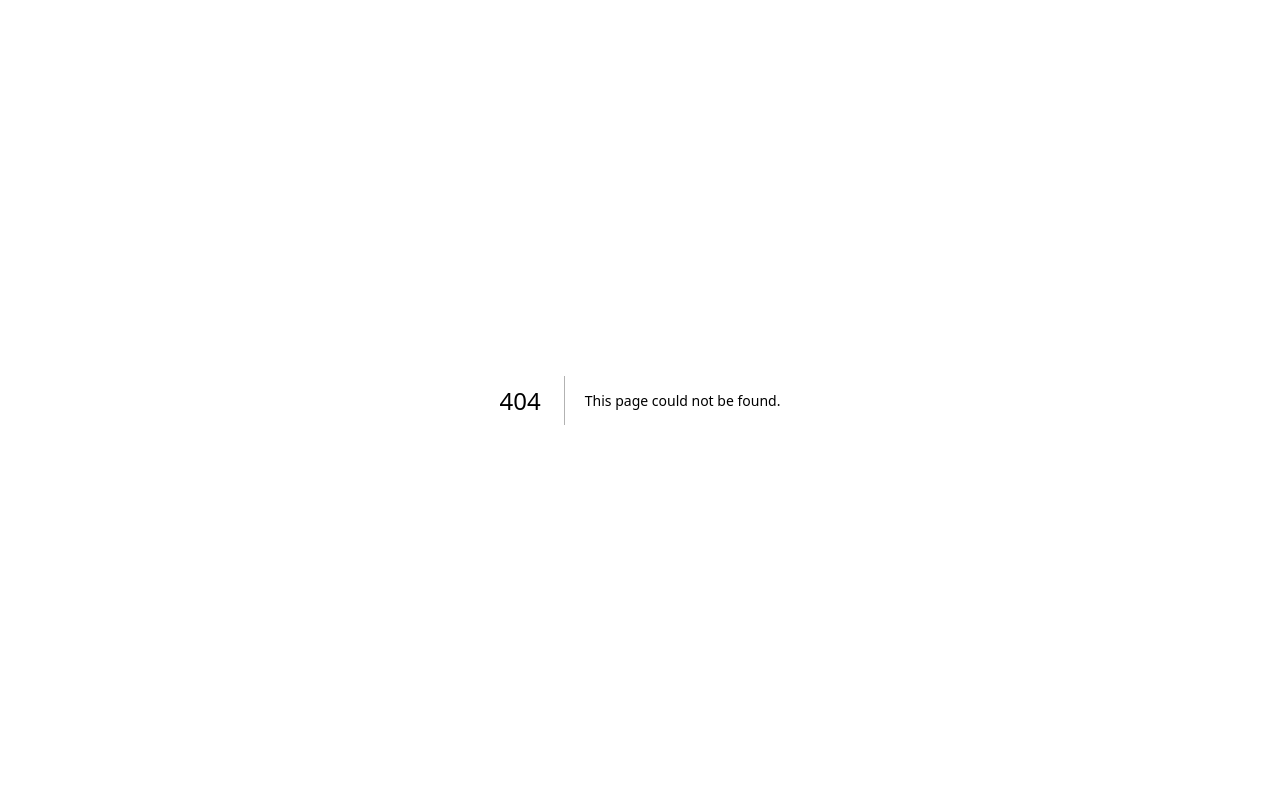
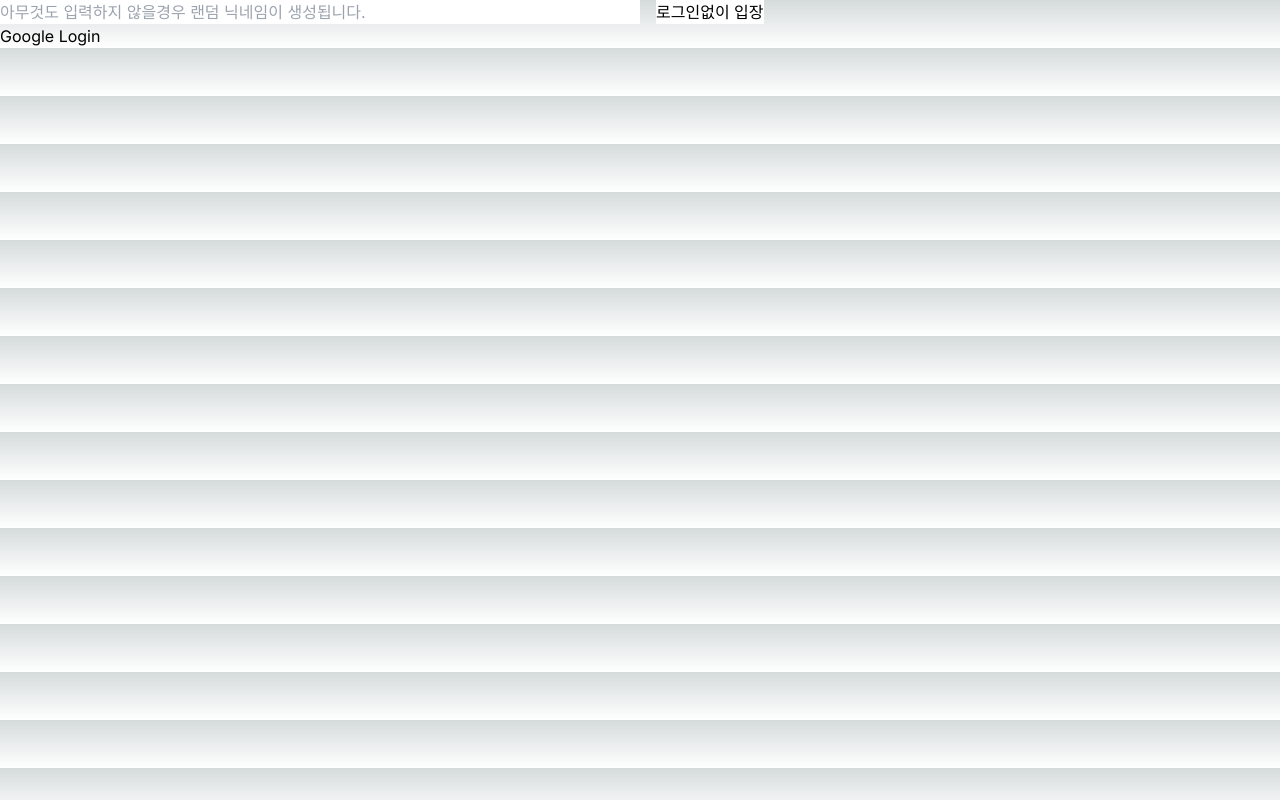
Before and after one commit to dalle0601/simpleVideoChat, a Next.js app in the folder videochat/: page /login in a window 1280 px wide. Before the commit this address had no page. Built offline with nearby package versions, Linux system fonts and the light colour scheme.

Commit message:
feat: login, googleLogin with localstorage

```diff
--- /dev/null
+++ b/videochat/app/login/page.tsx
@@ -0,0 +1,12 @@
+import LoginForm from '@/components/loginForm';
+import React from 'react';
+
+const Login = () => {
+    return (
+        <div>
+            <LoginForm />
+        </div>
+    );
+};
+
+export default Login;
--- a/videochat/app/page.tsx
+++ b/videochat/app/page.tsx
@@ -1,22 +1,31 @@
 'use client';
-import { useEffect } from 'react';
-import io from 'socket.io-client';
+
+import Login from './login/page';
+
+// import { useEffect } from 'react';
+// import io from 'socket.io-client';
 
 export default function Home() {
-    const socket = io('http://localhost:4000');
-    const socketTest = () => {
-        socket.emit('join_roomRTC', { room: 'ggg', nickname: 'abc' });
-    };
+    // const socket = io('http://localhost:4000');
+    // const socketTest = () => {
+    //     socket.emit('join_roomRTC', { room: 'ggg', nickname: 'abc' });
+    // };
 
-    useEffect(() => {
-        socket.on('all_users', (data: any) => {
-            console.log(data);
-        });
+    // useEffect(() => {
+    //     socket.on('all_users', (data: any) => {
+    //         console.log(data);
+    //     });
 
-        socket.on('room_full', () => {
-            console.log('flfulfulfulfulfuluflfulful');
-        });
-    }, [socket]);
+    //     socket.on('room_full', () => {
+    //         console.log('flfulfulfulfulfuluflfulful');
+    //     });
+    // }, [socket]);
 
-    return <div onClick={socketTest}>Hlllllll</div>;
+    // return <div onClick={socketTest}>Hlllllll</div>;
+
+    return (
+        <>
+            <Login />
+        </>
+    );
 }
--- /dev/null
+++ b/videochat/components/loginForm.tsx
@@ -0,0 +1,93 @@
+import React, { useEffect, useState } from 'react';
+import { GoogleAuthProvider, signInWithEmailAndPassword, signInWithPopup } from 'firebase/auth';
+import { auth } from '@/firebase/firebase';
+import { toast } from 'react-toastify';
+
+const LoginForm = () => {
+    const [userNickName, setUserNickName] = useState('');
+
+    const [showPopup, setShowPopup] = useState(false);
+
+    const [isLoggined, setIsLoggined] = useState(false);
+
+    useEffect(() => {
+        const logged = localStorage.getItem('rtcName');
+        if (logged) {
+            setIsLoggined(true);
+            setUserNickName(logged);
+        }
+    }, []);
+
+    const submitNotLogin = (e: React.FormEvent<HTMLFormElement>) => {
+        e.preventDefault();
+        if (!userNickName) {
+            setShowPopup(true);
+            return;
+        }
+        setIsLoggined(true);
+        localStorage.setItem('rtcName', userNickName);
+    };
+
+    const notGoogleLogin = () => {
+        const randName = Math.random().toString(36).substring(2, 11);
+        setShowPopup(false);
+        setUserNickName(randName);
+        setIsLoggined(true);
+        localStorage.setItem('rtcName', randName);
+    };
+
+    const signInWithGoogle = () => {
+        const provider = new GoogleAuthProvider();
+        signInWithPopup(auth, provider)
+            .then((result) => {
+                toast.success('로그인에 성공했습니다.');
+                setUserNickName(result.user.displayName!);
+                setIsLoggined(true);
+                localStorage.setItem('rtcName', result.user.displayName!);
+            })
+            .catch((error) => {
+                toast.error(error.message);
+            });
+    };
+
+    return (
+        <div>
+            {!isLoggined ? (
+                <div>
+                    <form onSubmit={submitNotLogin}>
+                        <input
+                            id="nickname"
+                            name="nickname"
+                            className="w-1/2"
+                            value={userNickName}
+                            type="text"
+                            placeholder="아무것도 입력하지 않을경우 랜덤 닉네임이 생성됩니다."
+                            onChange={(e) => setUserNickName(e.target.value)}
+                        ></input>
+                        <button className="mx-4 bg-white" type="submit">
+                            로그인없이 입장
+                        </button>
+                    </form>
+                    <div>
+                        <button onClick={signInWithGoogle}>Google Login</button>
+                    </div>
+                </div>
+            ) : (
+                <div>
+                    <p>{userNickName}님 안녕하세요.</p>
+                </div>
+            )}
+            {showPopup && (
+                <div>
+                    <p>* 닉네임으로 접근시 *</p>
+                    <p> - 제한된 기능 (랜덤 1:1채팅) 만 이용가능합니다.</p>
+                    <p> - 닉네임을 입력하지 않으실 경우 랜덤으로 입력됩니다.</p>
+                    <button onClick={() => notGoogleLogin()}>확인</button>
+                    <button onClick={() => setShowPopup(false)}>취소</button>
+                </div>
+            )}
+        </div>
+    );
+};
+
+export default LoginForm;
--- /dev/null
+++ b/videochat/firebase/firebase.ts
@@ -0,0 +1,22 @@
+// Import the functions you need from the SDKs you need
+import { initializeApp } from 'firebase/app';
+import { getAuth } from 'firebase/auth';
+import { getStorage } from 'firebase/storage';
+import { getFirestore } from 'firebase/firestore';
+
+const firebaseConfig = {
+    apiKey: 'AIzaSyBMeTQH4bOnwqBO2RBnJMafIsr9U4x_9_w',
+    authDomain: 'react-next-app-3509e.firebaseapp.com',
+    projectId: 'react-next-app-3509e',
+    storageBucket: 'react-next-app-3509e.appspot.com',
+    messagingSenderId: '643593426135',
+    appId: '1:643593426135:web:9dc98ea878cb2fd5808c92',
+};
+
+// Initialize Firebase
+const app = initializeApp(firebaseConfig);
+
+export const auth = getAuth(app);
+export const db = getFirestore(app);
+export const storage = getStorage(app);
+export default app;
--- a/videochat/package.json
+++ b/videochat/package.json
@@ -9,9 +9,11 @@
     "lint": "next lint"
   },
   "dependencies": {
+    "firebase": "^10.7.2",
     "next": "14.1.0",
     "react": "^18",
     "react-dom": "^18",
+    "react-toastify": "^10.0.4",
     "socket.io-client": "^4.7.4"
   },
   "devDependencies": {
```
Also changed, not shown: 1 other file (tests, documents, lock files or other folders).
